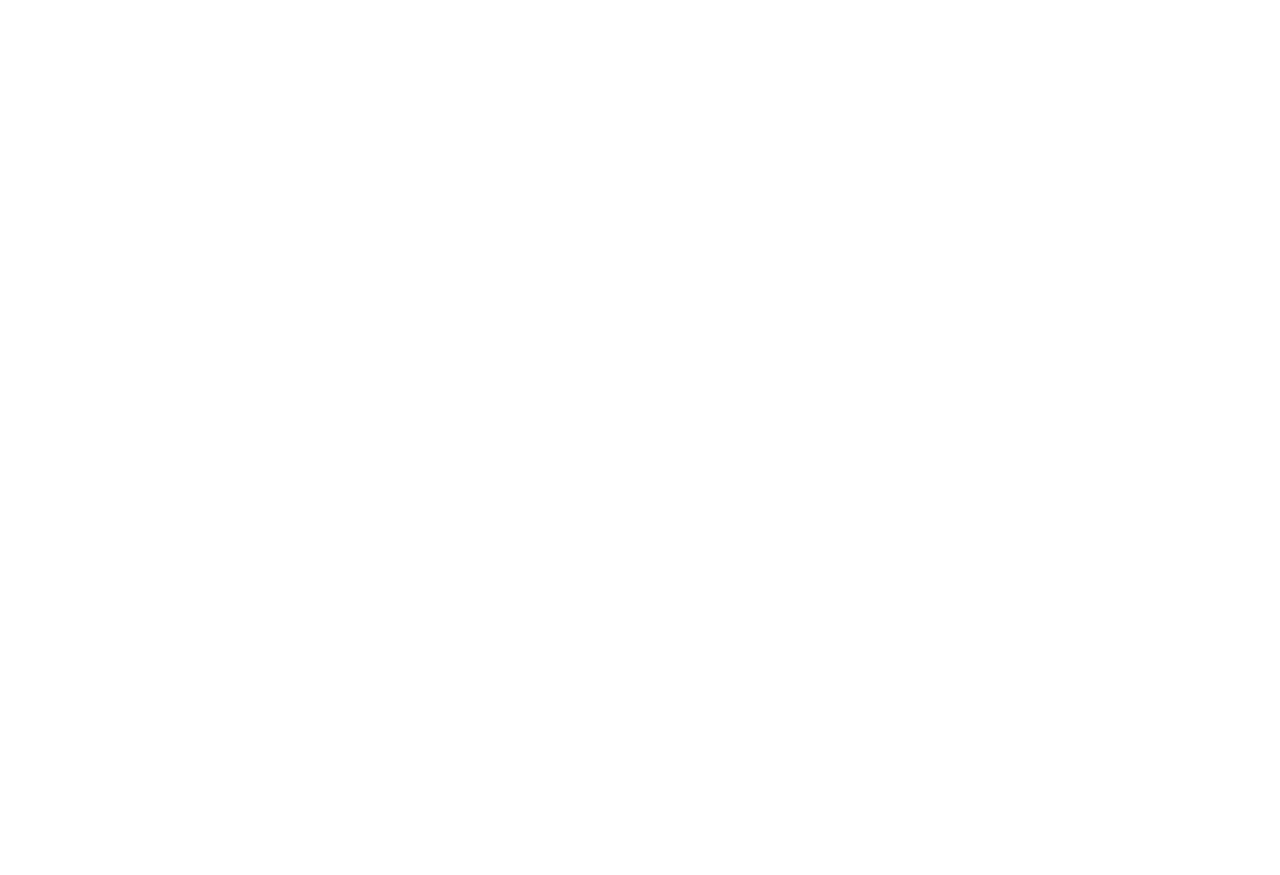
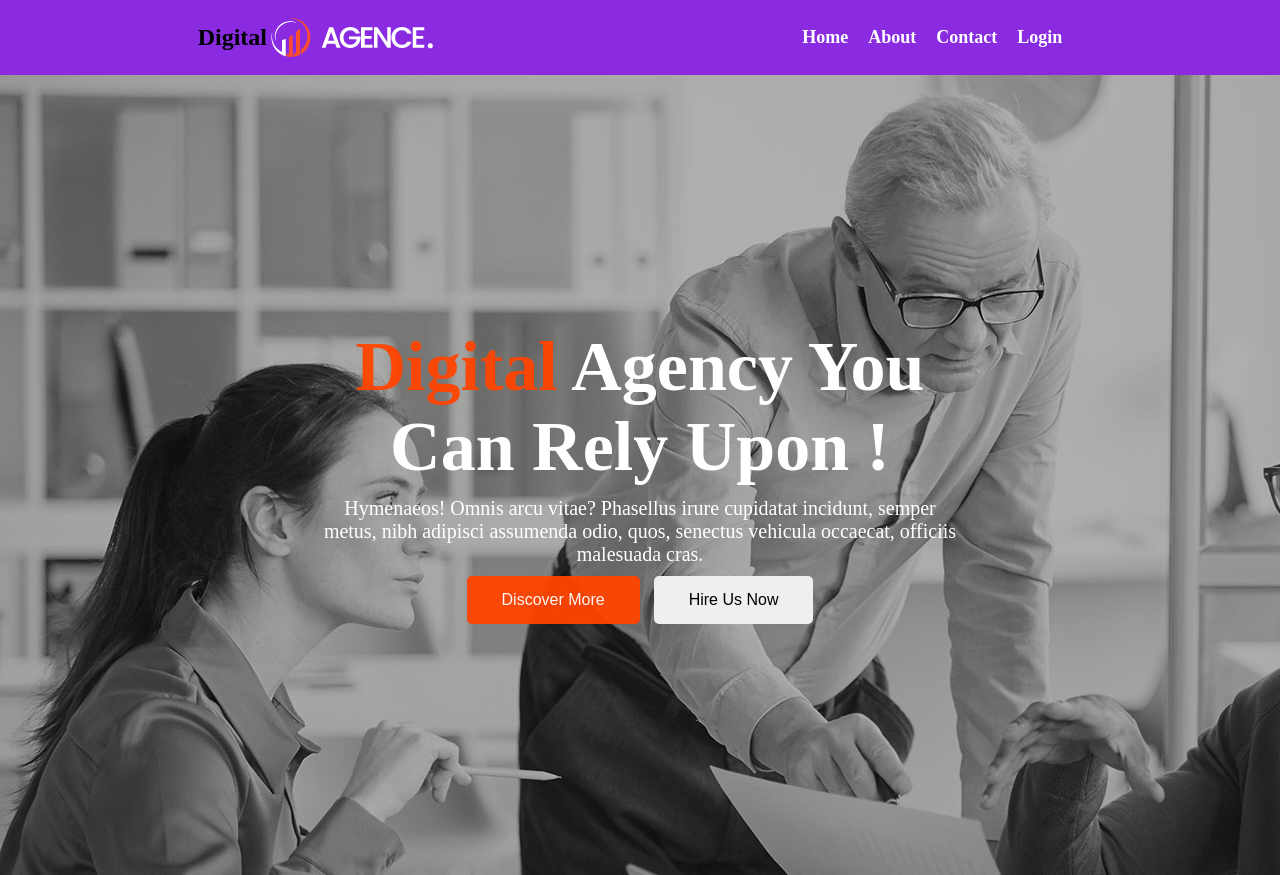
Before and after one commit to swadebsharma10/digital-agency, a plain HTML site: page index.html in a window 1280 px wide. Before the commit the page ends 800 px from the top, so only its background shows below. Drawn offline with Linux system fonts and the light colour scheme.

Commit message:
added navigation and banner section

```diff
--- a/index.html
+++ b/index.html
@@ -6,5 +6,43 @@
     <title>Digital Agency</title>
     <link rel="stylesheet" href="styles/style.css" />
   </head>
-  <body></body>
+  <body>
+    <header>
+      <nav class="nav-container">
+        <div class="logo-container">
+          <h2>Digital</h2>
+          <img src="asset/logo/logo.png" alt="" />
+        </div>
+        <div class="menu-container">
+          <ul class="items">
+            <li class="item"><a href="">Home</a></li>
+            <li class="item"><a href="">About</a></li>
+            <li class="item"><a href="">Contact</a></li>
+            <li class="item"><a href="">Login</a></li>
+          </ul>
+        </div>
+      </nav>
+    </header>
+
+    <main>
+      <!-- banner container -->
+      <section class="banner-container">
+        <div class="banner-details">
+          <h1 class="banner-title">
+            <span class="text-primary">Digital</span> Agency You <br />
+            Can Rely Upon !
+          </h1>
+          <p class="banner-info">
+            Hymenaeos! Omnis arcu vitae? Phasellus irure cupidatat incidunt,
+            semper metus, nibh adipisci assumenda odio, quos, senectus vehicula
+            occaecat, officiis malesuada cras.
+          </p>
+          <div class="buttons">
+            <button class="btn-primary">Discover More</button>
+            <button class="btn-secondary">Hire Us Now</button>
+          </div>
+        </div>
+      </section>
+    </main>
+  </body>
 </html>
--- a/styles/style.css
+++ b/styles/style.css
@@ -0,0 +1,76 @@
+* {
+  padding: 0;
+  margin: 0;
+}
+.logo-container {
+  display: flex;
+  align-items: center;
+}
+
+.nav-container {
+  display: flex;
+  align-items: center;
+  justify-content: space-around;
+  background-color: blueviolet;
+  padding: 15px;
+}
+.items {
+  display: flex;
+  font-size: 18px;
+  font-weight: bold;
+}
+.item {
+  margin-right: 20px;
+  list-style: none;
+}
+.item a {
+  text-decoration: none;
+  color: #fff;
+}
+.item a:hover {
+  color: rgba(44, 44, 42, 0.459);
+}
+
+/* banner styles */
+.banner-container {
+  width: 100%;
+  height: 100vh;
+  background-image: url("../asset/image/background.jpg"),
+    linear-gradient(rgba(44, 44, 42, 0.459), rgba(44, 44, 42, 0.459));
+  background-blend-mode: overlay;
+  display: flex;
+  justify-content: center;
+  align-items: center;
+}
+.banner-details {
+  text-align: center;
+  color: #fff;
+}
+.banner-title {
+  font-size: 70px;
+  font-weight: bold;
+}
+.banner-info {
+  width: 50%;
+  margin: 0 auto;
+  font-size: 20px;
+  padding: 10px;
+}
+.text-primary {
+  color: rgba(255, 68, 0, 0.945);
+}
+.btn-primary {
+  padding: 15px 35px;
+  font-size: 16px;
+  border: none;
+  border-radius: 5px;
+  background-color: rgba(255, 68, 0, 0.945);
+  color: rgb(252, 246, 246);
+  margin-right: 10px;
+}
+.btn-secondary {
+  padding: 15px 35px;
+  font-size: 16px;
+  border: none;
+  border-radius: 5px;
+}
```
